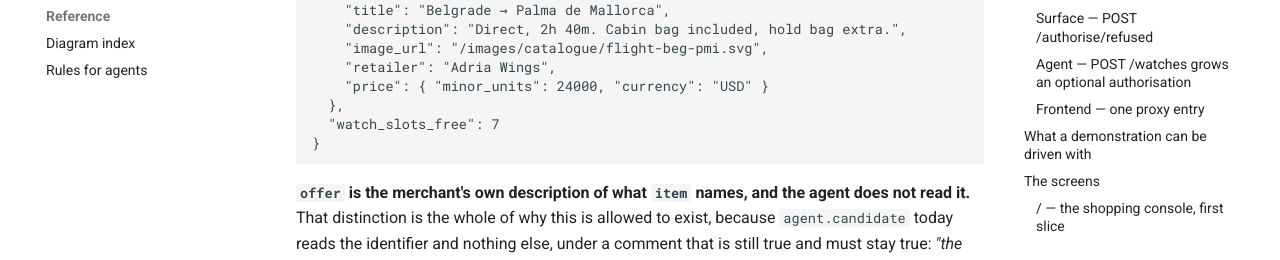
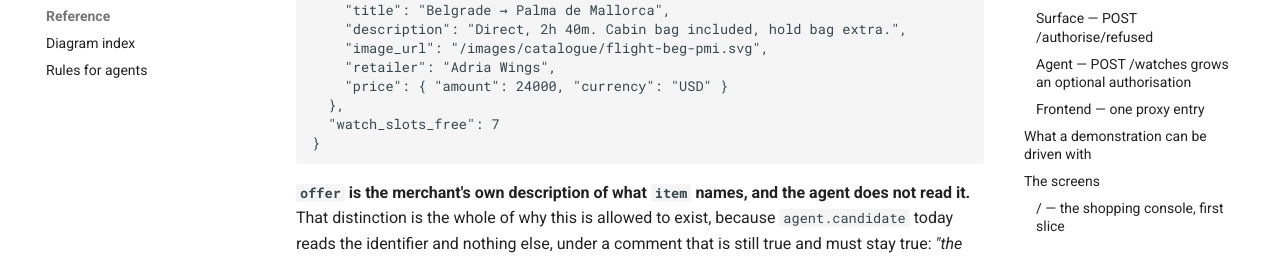
Before and after one commit to SkylinePlatform/agentic-payments, an MkDocs documentation site: the page built from docs/specs/2026-08-10-trusted-surface-consent-design.md, in a window 1280 px wide and 900 px high, scrolled down 2841 px. Shown: the part 468-728 px from the top of the window. Built offline with MkDocs 1.6.1 and Material for MkDocs 9.7.7, drawn with Linux system fonts in a browser that asks for light colours; comment, search, counter and statistics services are not loaded; some of the changed text lies outside the part shown.

Commit message:
docs(authz): the amount field is called amount, not minor_units
The spec's proposal example wrote the offer's price as
{ "minor_units": 24000, "currency": "USD" }. contracts/instrument/amount.json
requires `amount` and `currency`, so the generated model has neither the field
nor the JSON name the example claimed.

Caught by the implementer of the agent half rather than by review, which is the
useful part: the same wrong shape had been carried into the TypeScript
interfaces the frontend tasks are written against, where nothing would have
failed until a price rendered blank on a consent screen.

Refs #22

```diff
--- a/docs/specs/2026-08-10-trusted-surface-consent-design.md
+++ b/docs/specs/2026-08-10-trusted-surface-consent-design.md
@@ -141,7 +141,7 @@ is the serialisation rule working as written.
     "description": "Direct, 2h 40m. Cabin bag included, hold bag extra.",
     "image_url": "/images/catalogue/flight-beg-pmi.svg",
     "retailer": "Adria Wings",
-    "price": { "minor_units": 24000, "currency": "USD" }
+    "price": { "amount": 24000, "currency": "USD" }
   },
   "watch_slots_free": 7
 }
```
